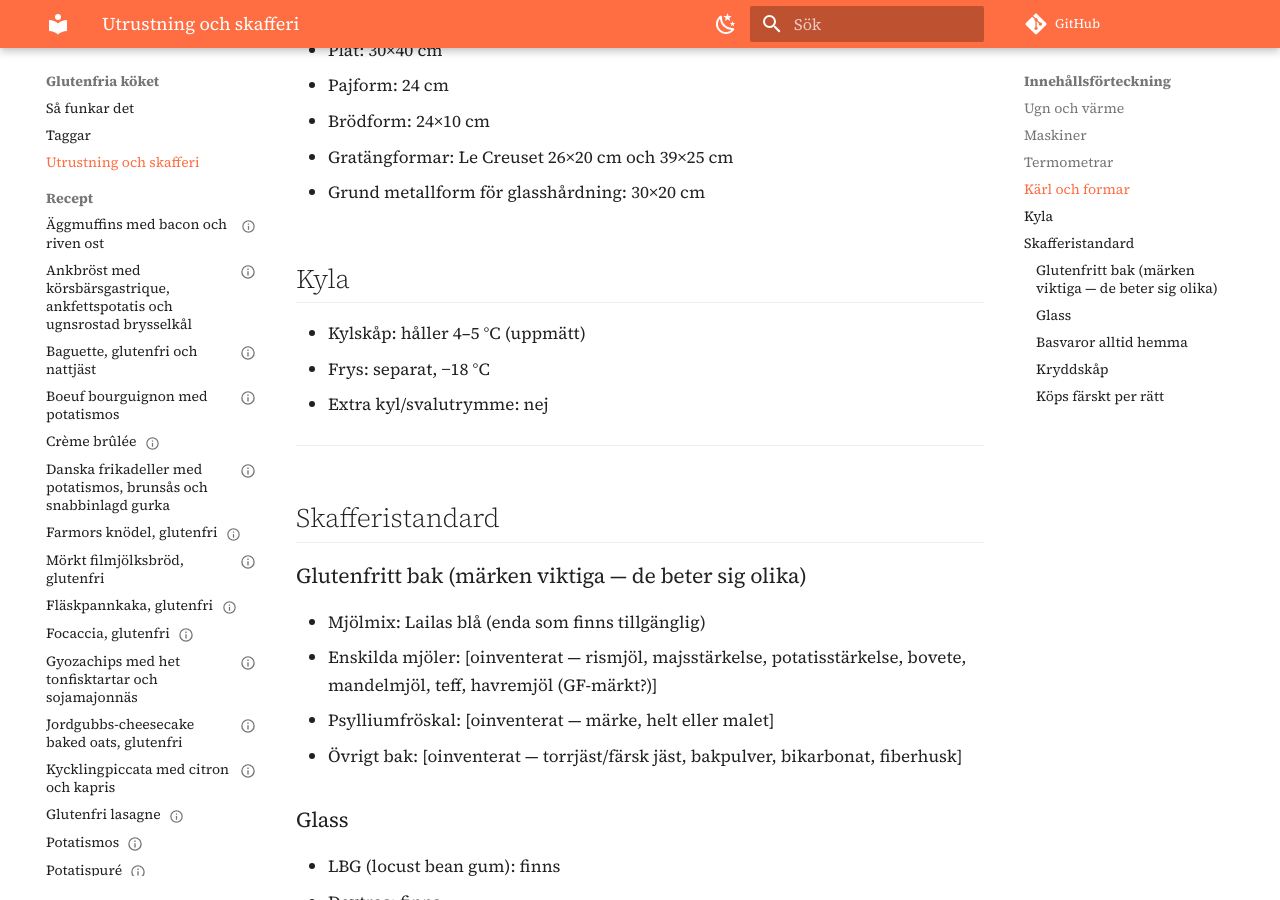
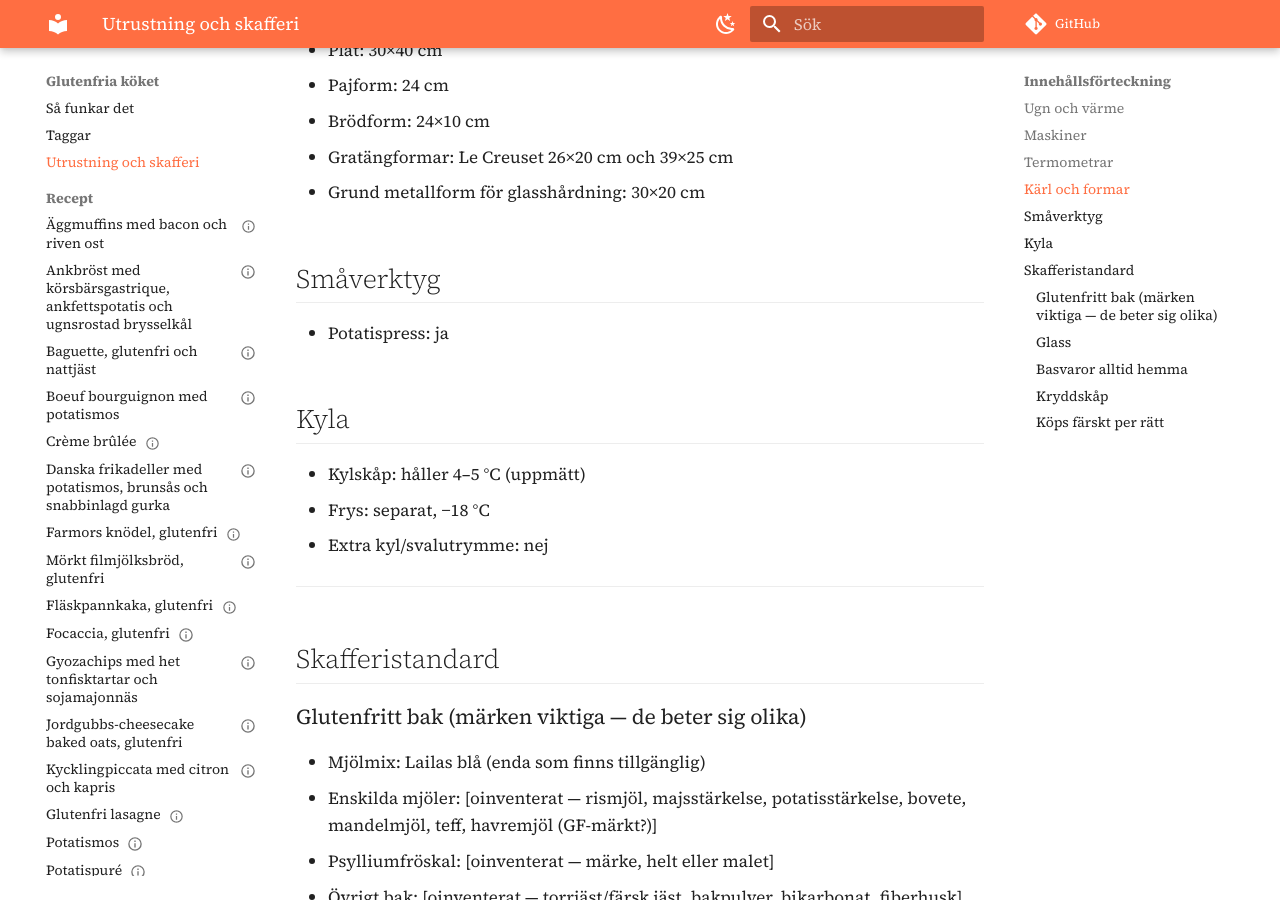
Before and after one commit to Hakan-ValidAlpha/glutenfriakocken, an MkDocs documentation site: the page built from docs/utrustning.md, in a window 1280 px wide and 900 px high, scrolled down 1364 px. Built offline with MkDocs 1.6.1 and Material for MkDocs 9.7.7, drawn with Linux system fonts in a browser that asks for light colours; comment, search, counter and statistics services are not loaded.

Commit message:
utrustning: potatispress tillagd, flaggor borttagna i piccata och potatismos
Co-Authored-By: Claude Fable 5.1 <noreply@anthropic.com>
Claude-Session: https://claude.ai/code/session_012LLv3nPtcCv4sWTTm9kjhB

```diff
--- a/docs/utrustning.md
+++ b/docs/utrustning.md
@@ -37,6 +37,10 @@
 - Brödform: 24×10 cm
 - Gratängformar: Le Creuset 26×20 cm och 39×25 cm
 - Grund metallform för glasshårdning: 30×20 cm
+
+## Småverktyg
+
+- Potatispress: ja
 
 ## Kyla
 
```
Also changed, not shown: docs/recept/kyckling-piccata-citron-kapris.md (+0 -1 lines), docs/recept/potatismos.md (+0 -1 lines).
